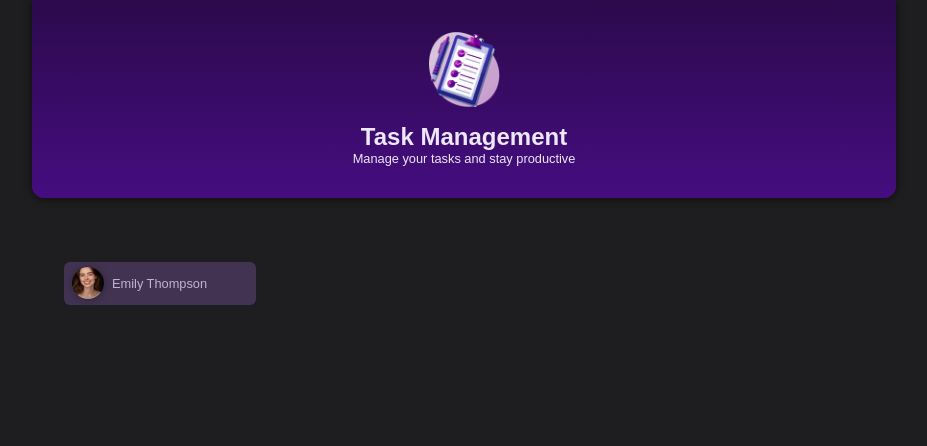
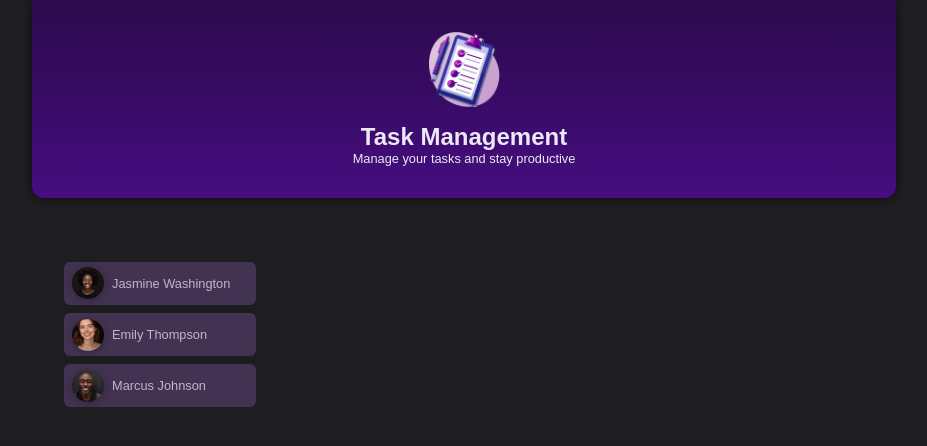
Before and after one commit to Nguirane120/angular-task-management, an Angular app: page / in a window 1280 px wide. Shown: the top 446 px of the page, without its empty margins (176-1103 px from the left). Built offline with nearby package versions, Linux system fonts and the light colour scheme.

Commit message:
resusable data between components

```diff
--- a/src/app/app.component.css
+++ b/src/app/app.component.css
@@ -14,6 +14,7 @@
     display: flex;
     gap: 0.5rem;
     overflow: auto;
+    flex-direction: column;
 }
 
 #fallback {
--- a/src/app/app.component.html
+++ b/src/app/app.component.html
@@ -2,7 +2,13 @@
 <main>
     <ul id="users">
         <li>
-            <app-user />
+            <app-user [name]="users[0].name" [avatar]="users[0].avatar" />
+            </li>
+            <li>
+                <app-user [name]="users[1].name" [avatar]="users[1].avatar" />
+            </li>
+            <li>
+                <app-user [name]="users[2].name" [avatar]="users[2].avatar" />
         </li>
     </ul>
 </main>
--- a/src/app/app.component.ts
+++ b/src/app/app.component.ts
@@ -2,6 +2,7 @@
 import { RouterOutlet } from '@angular/router';
 import { HeaderComponent } from './header/header.component';
 import { UserComponent } from './user/user.component';
+import { DUMMY_USERS } from './dummy-users';
 
 @Component({
   selector: 'app-root',
@@ -11,5 +12,5 @@
   styleUrl: './app.component.css',
 })
 export class AppComponent {
-  title = 'first-app';
+  users = DUMMY_USERS;
 }
--- a/src/app/user/user.component.html
+++ b/src/app/user/user.component.html
@@ -1,6 +1,6 @@
 <div>
     <button (click)="onSelectedUser()">
-        <img [src]="imagePath" [alt]="slecetedUser.name">
-        <span>{{slecetedUser.name}}</span>
+        <img [src]="imagePath" [alt]="name">
+        <span>{{name}}</span>
     </button>
 </div>
--- a/src/app/user/user.component.ts
+++ b/src/app/user/user.component.ts
@@ -1,4 +1,4 @@
-import { Component } from '@angular/core';
+import { Component, Input } from '@angular/core';
 import { DUMMY_USERS } from '../dummy-users';
 
 const randomIndex = Math.floor(Math.random() * DUMMY_USERS.length);
@@ -10,15 +10,16 @@
   styleUrl: './user.component.css',
 })
 export class UserComponent {
-  slecetedUser = DUMMY_USERS[randomIndex];
-
+  // slecetedUser = DUMMY_USERS[randomIndex];
+  @Input() name!: string;
+  @Input() avatar!: string;
   get imagePath() {
-    return `assets/users/${this.slecetedUser.avatar}`;
+    return `assets/users/${this.avatar}`;
   }
 
   onSelectedUser() {
-    const randomIndex = Math.floor(Math.random() * DUMMY_USERS.length);
-    this.slecetedUser = DUMMY_USERS[randomIndex];
+    // const randomIndex = Math.floor(Math.random() * DUMMY_USERS.length);
+    // this.slecetedUser = DUMMY_USERS[randomIndex];
     // console.log(this.slecetedUser.name);
   }
 }
```
